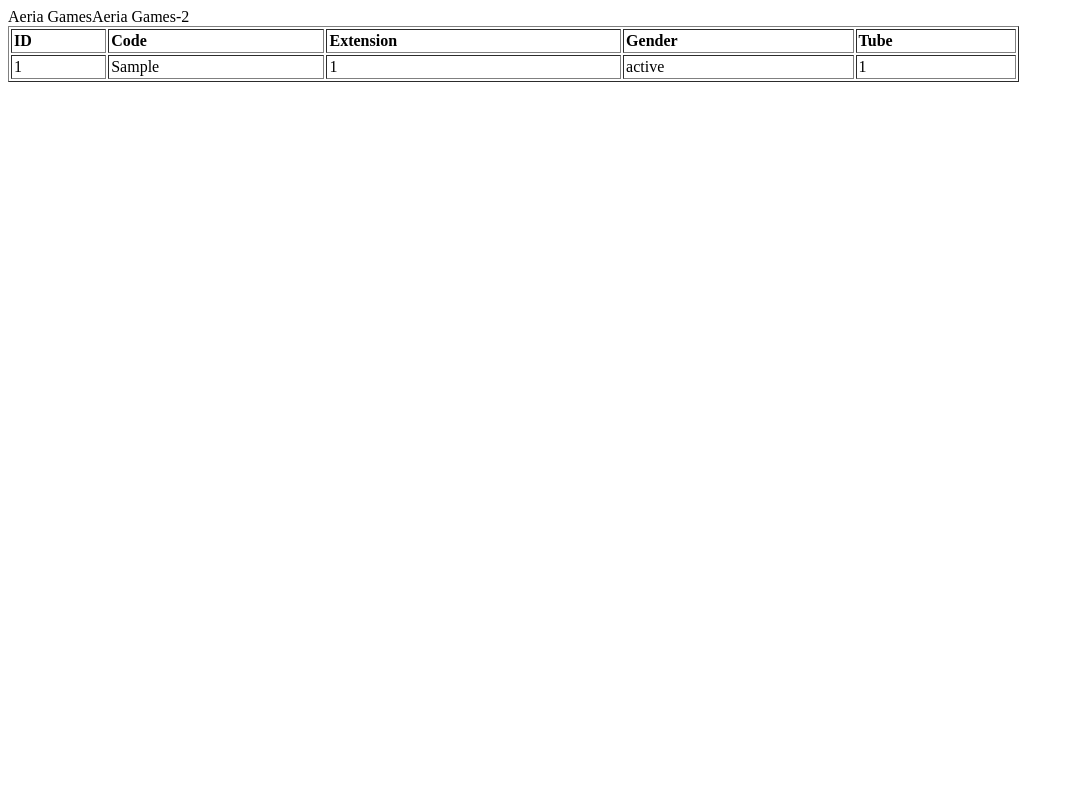
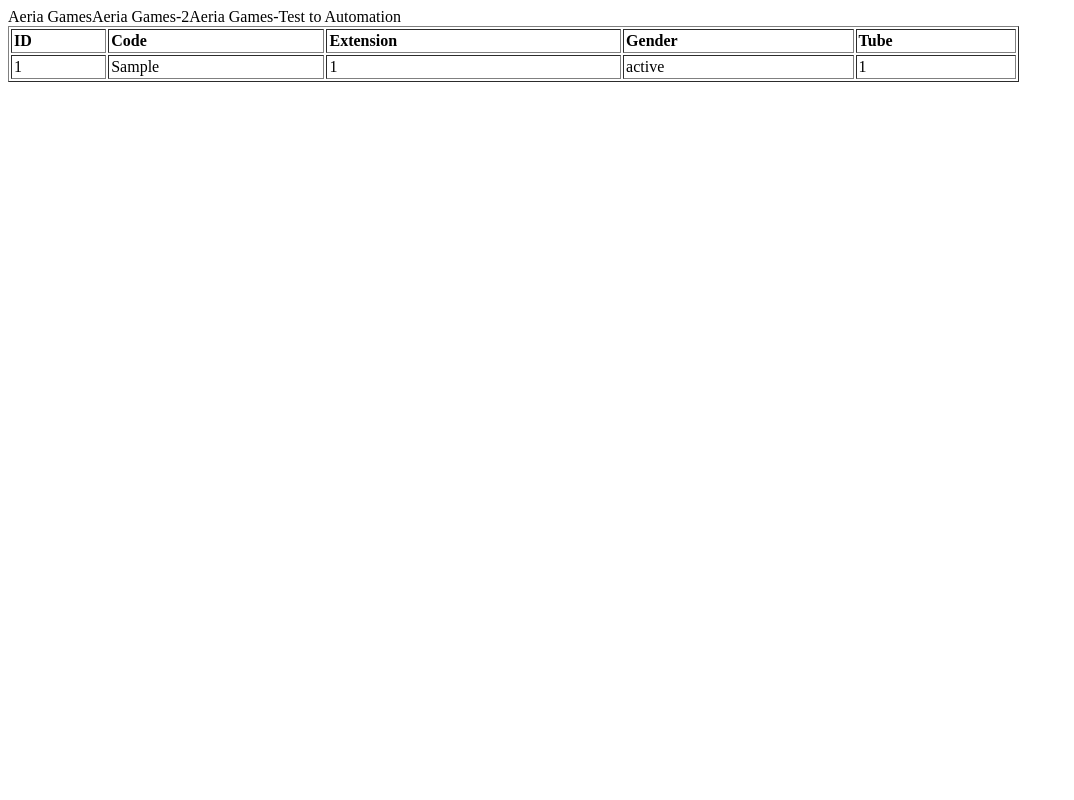
Before and after one commit to cptphpo6/test-for-aeria, a PHP site: page /imm-web/app/www/index.php in a window 1280 px wide. Shown: the whole page, without its empty margins (0-1074 px from the left). Run offline with PHP 8.4, Linux system fonts and the light colour scheme; tables that the repository leaves empty or names only in its code hold one stand-in row (values such as "Sample post").

Commit message:
test for automation

```diff
--- a/imm-web/app/www/index.php
+++ b/imm-web/app/www/index.php
@@ -1,6 +1,7 @@
 <?php
 echo "Aeria Games";
 echo "Aeria Games-2";
+echo "Aeria Games-Test to Automation";
 $destLink = mysql_connect('immdevdb.ciguidpxtyhi.eu-west-1.rds.amazonaws.com', 'AeriaDBUser', 'B3r1!n(0g4me$');
 if (!$destLink) {
 	die('Not connected : ' . mysql_error());
```
